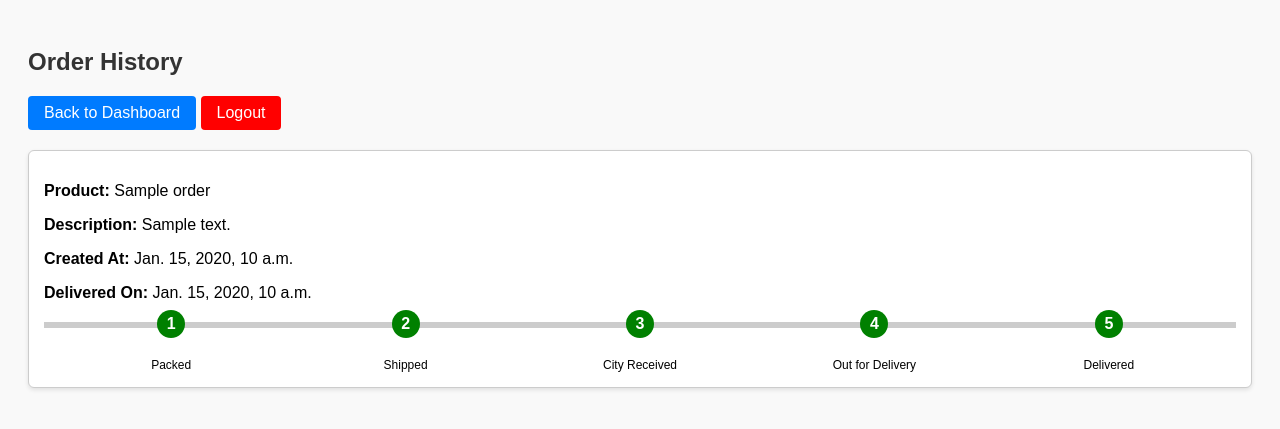
After one commit to ishan1915/Delivery_managment_system, a Django app: template delivery_project/delivery_app/templates/customer_history.html in a window 1280 px wide. The commit adds this page. Shown: the top 429 px of the page. Run offline with Django 3.2, Linux system fonts and the light colour scheme; the template is opened without the code that fills it: most values are stand-ins (such as "Sample title", 1, 10 or a date in 2020).

Commit message:
added order history features
added order history features  to track real time updates

```diff
--- /dev/null
+++ b/delivery_project/delivery_app/static/css/customer_dashboard.css
@@ -0,0 +1,106 @@
+ body {
+  font-family: Arial, sans-serif;
+  padding: 20px;
+  background: #f9f9f9;
+}
+
+h2 {
+  color: #333;
+}
+
+a.button {
+  display: inline-block;
+  margin-bottom: 20px;
+  padding: 8px 16px;
+  background-color: #007bff;
+  color: white;
+  text-decoration: none;
+  border-radius: 4px;
+}
+
+a.button:hover {
+  background-color: #0056b3;
+}
+
+.order-card {
+  background-color: white;
+  border: 1px solid #ccc;
+  padding: 15px;
+  margin-bottom: 20px;
+  border-radius: 6px;
+  box-shadow: 0 2px 4px rgba(0,0,0,0.1);
+}
+
+ul {
+  list-style: none;
+  padding-left: 0;
+}
+
+ul li {
+  margin: 4px 0;
+  font-size: 14px;
+}
+
+button {
+  padding: 6px 12px;
+  background-color: green;
+  color: white;
+  border: none;
+  border-radius: 4px;
+  cursor: pointer;
+}
+
+button:hover {
+  background-color: darkgreen;
+}
+
+.progress-container {
+  display: flex;
+  justify-content: space-between;
+  align-items: center;
+  margin-top: 20px;
+  padding: 0 10px;
+  position: relative;
+  border-top: 3px solid #ccc;
+}
+
+.progress-step {
+  position: relative;
+  text-align: center;
+  flex: 1;
+}
+
+.progress-step span {
+  display: inline-block;
+  width: 28px;
+  height: 28px;
+  line-height: 28px;
+  border-radius: 50%;
+  background-color: #ccc;
+  color: white;
+  font-weight: bold;
+  z-index: 1;
+  position: relative;
+  top: -15px;
+}
+
+.progress-step.completed span {
+  background-color: green;
+}
+
+.progress-step label {
+  display: block;
+  margin-top: 5px;
+  font-size: 12px;
+}
+
+.progress-container::before {
+  content: '';
+  position: absolute;
+  top: 0;
+  left: 0;
+  height: 3px;
+  width: 100%;
+  background-color: #ccc;
+  z-index: 0;
+}
--- /dev/null
+++ b/delivery_project/delivery_app/templates/customer_history.html
@@ -0,0 +1,52 @@
+{% load static %}
+<!DOCTYPE html>
+<html>
+<head>
+  <meta charset="UTF-8">
+  <title>Order History</title>
+  <link rel="stylesheet" href="{% static 'css/customer_dashboard.css' %}">
+</head>
+<body>
+
+  <h2>Order History</h2>
+  <a href="{% url 'customer_dashboard' %}" class="button">Back to Dashboard</a>
+  <a href="{% url 'logout' %}" class="button" style="background-color:red;">Logout</a>
+
+  {% if orders %}
+    {% for order in orders %}
+      <div class="order-card">
+        <p><strong>Product:</strong> {{ order.product_name }}</p>
+        <p><strong>Description:</strong> {{ order.description }}</p>
+        <p><strong>Created At:</strong> {{ order.created_at }}</p>
+        <p><strong>Delivered On:</strong> {{ order.updated_at|default:order.created_at }}</p>
+
+        <div class="progress-container">
+          <div class="progress-step completed">
+            <span>1</span>
+            <label>Packed</label>
+          </div>
+          <div class="progress-step completed">
+            <span>2</span>
+            <label>Shipped</label>
+          </div>
+          <div class="progress-step completed">
+            <span>3</span>
+            <label>City Received</label>
+          </div>
+          <div class="progress-step completed">
+            <span>4</span>
+            <label>Out for Delivery</label>
+          </div>
+          <div class="progress-step completed">
+            <span>5</span>
+            <label>Delivered</label>
+          </div>
+        </div>
+      </div>
+    {% endfor %}
+  {% else %}
+    <p>No delivered orders yet.</p>
+  {% endif %}
+
+</body>
+</html>
--- a/delivery_project/delivery_app/views.py
+++ b/delivery_project/delivery_app/views.py
@@ -38,6 +38,11 @@ def customer_dashboard(request):
     orders=Order.objects.filter(customer=request.user.customer)
     return render(request,'customer_dashboard.html',{'orders':orders})
 
+@login_required
+def customer_history(request):
+    #customer = request.user.customer
+    orders = Order.objects.filter(customer=request.user.customer, is_delivered=True).order_by('-created_at')
+    return render(request, 'customer_history.html', {'orders': orders})
 
 @login_required
 def mark_order_delivered(request,order_id):
--- a/delivery_project/delivery_project/settings.py
+++ b/delivery_project/delivery_project/settings.py
@@ -116,7 +116,7 @@ USE_TZ = True
 # Static files (CSS, JavaScript, Images)
 # https://docs.djangoproject.com/en/5.0/howto/static-files/
 
-STATIC_URL = 'static/'
+STATIC_URL = '/static/'
 
 # Default primary key field type
 # https://docs.djangoproject.com/en/5.0/ref/settings/#default-auto-field
```
Also changed, not shown: delivery_project/delivery_app/templates/customer_dashboard.html (+6 -108 lines), delivery_project/delivery_app/urls.py (+9 -8 lines), delivery_project/db.sqlite3.
